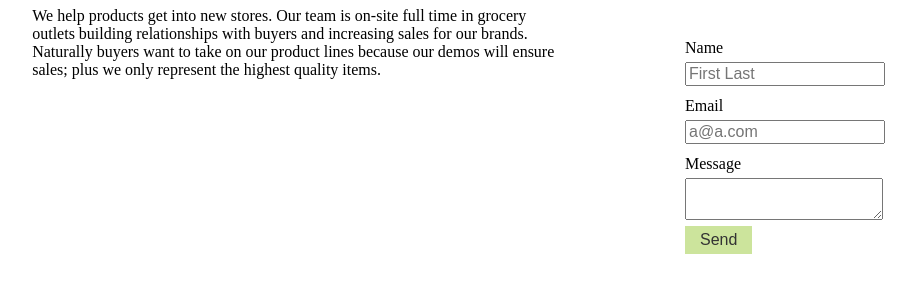
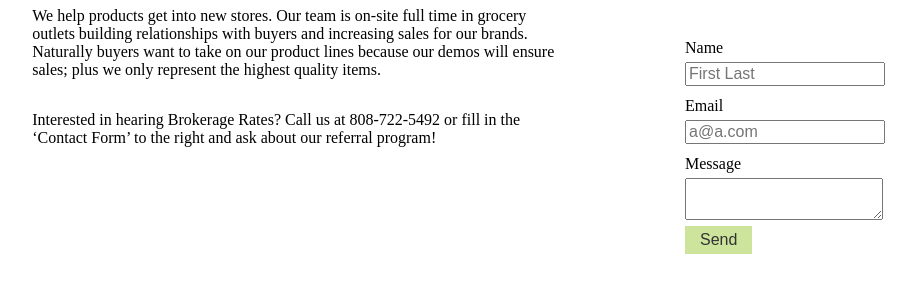
Before and after one commit to LocalDemoService/localdemoservice, a Gatsby site: page /Brokerage in a window 1280 px wide. Shown: the part 129-422 px from the top of the page, without its empty margins (243-1159 px from the left). Built offline with nearby package versions, Linux system fonts and the light colour scheme; Gatsby itself is replaced by a stand-in of ours.

Commit message:
Added contact text

```diff
--- a/src/pages/Brokerage.js
+++ b/src/pages/Brokerage.js
@@ -8,6 +8,7 @@ const Brokerage = () => {
       <MainColumn>
         <Title>Brokerage with Local Demo Service</Title>
         <p>We help products get into new stores. Our team is on-site full time in grocery outlets building relationships with buyers and increasing sales for our brands. Naturally buyers want to take on our product lines because our demos will ensure sales; plus we only represent the highest quality items.</p>
+    <p> Interested in hearing Brokerage Rates? Call us at 808-722-5492 or fill in the ‘Contact Form’ to the right and ask about our referral program! </p>
       </MainColumn>
       <SideColumn>
         <Contact />
```
